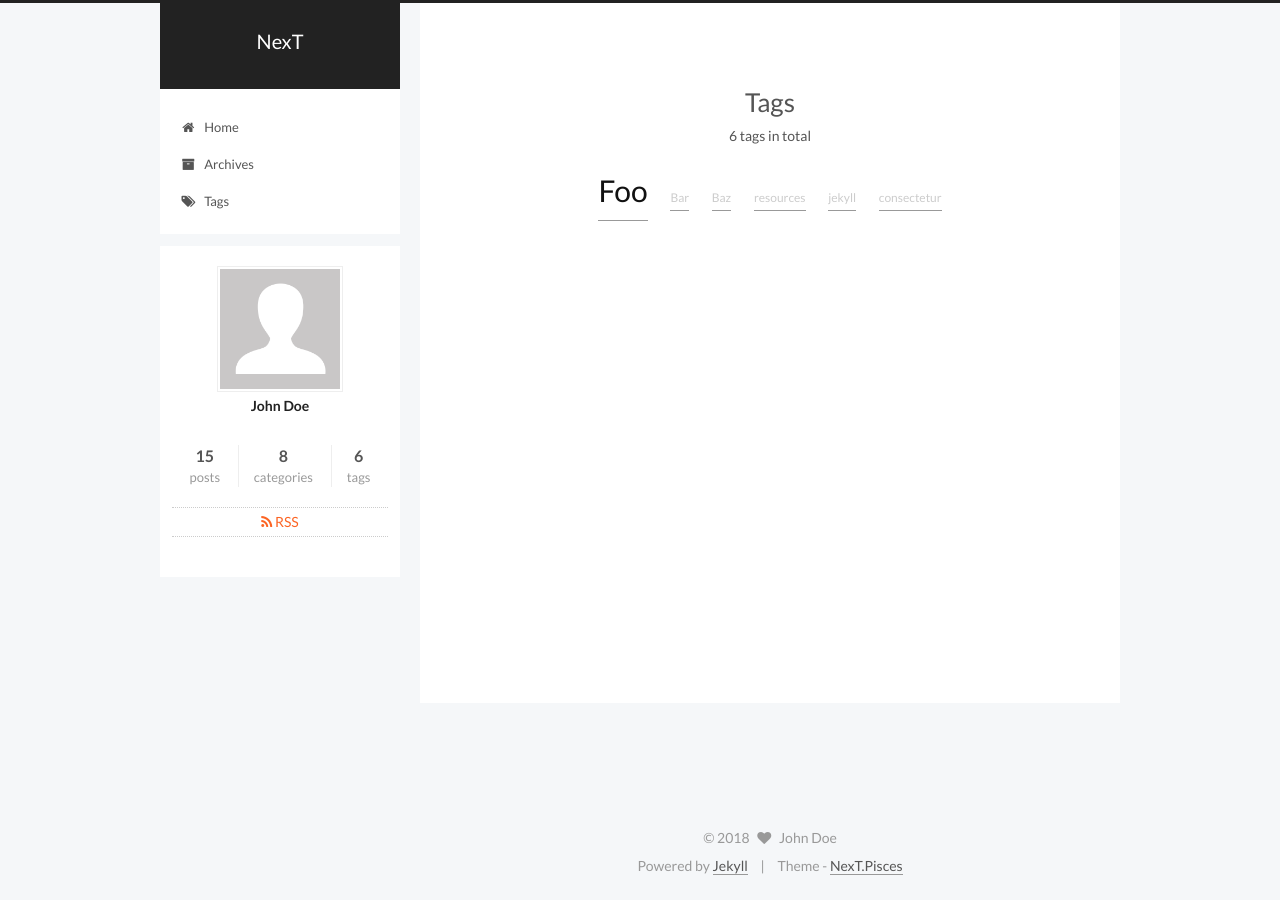
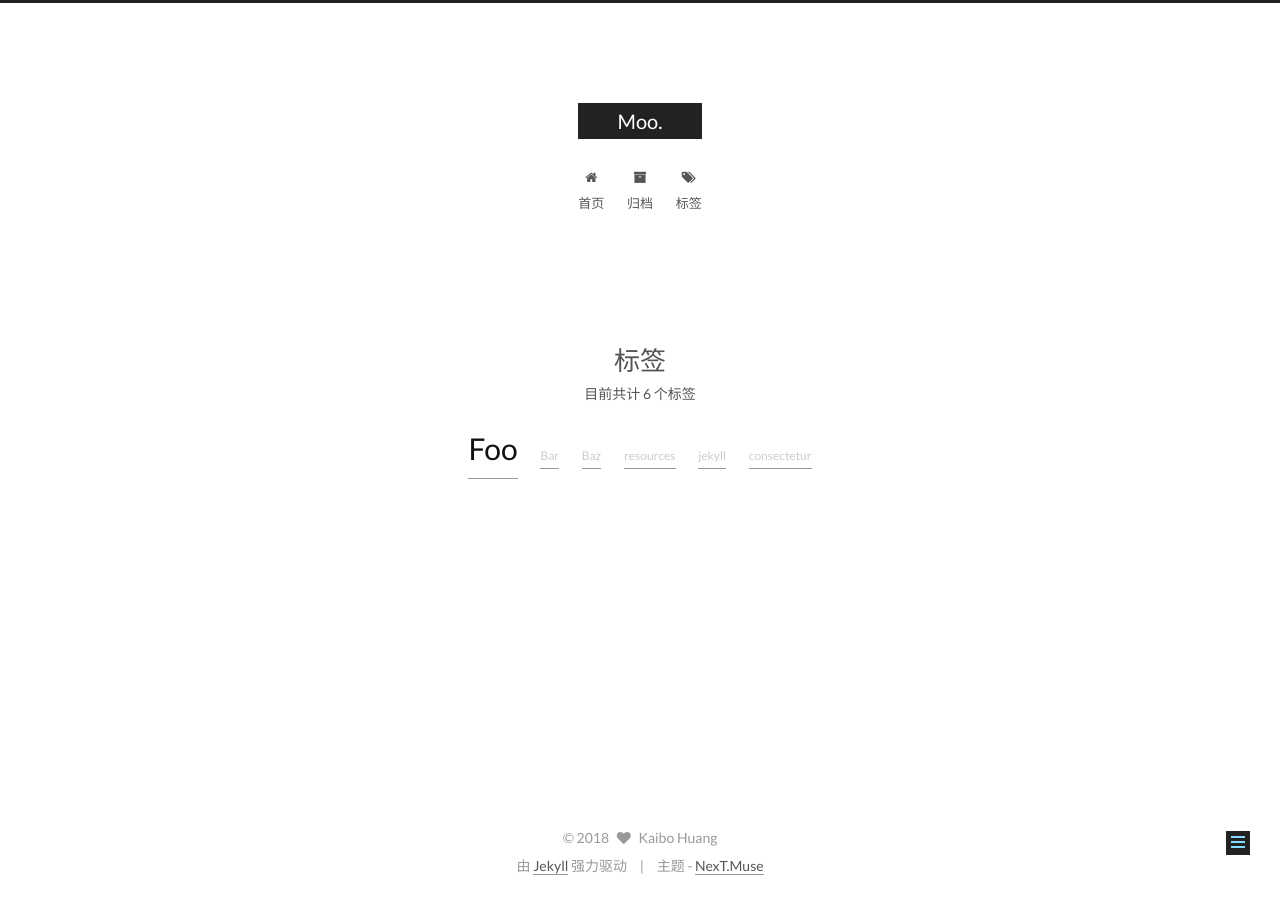
Before and after one commit to huangkaibo/huangkaibo.github.io, a Jekyll site: the page built from tags/index.html, in a window 1280 px wide. Built offline with Jekyll 4.4.1, drawn with Linux system fonts in a browser that asks for light colours.

Commit message:
简单修改设置文件

```diff
--- a/_config.yml
+++ b/_config.yml
@@ -4,12 +4,12 @@
 # ---------------------------------------------------------------
 
 # Site
-title: NexT
+title: Moo.
 subtitle:
-description:
-author: John Doe
+description: 黄凯博的博客
+author: Kaibo Huang
 # Support language: de, en, fr-FR, id, ja, ko, pt-BR, pt, ru, zh-Hans, zh-hk, zh-tw
-language: en
+language: zh-Hans
 date_format: '%Y-%m-%d'
 
 # URL
@@ -150,9 +150,9 @@ menu_icons:
 # ---------------------------------------------------------------
 
 # Schemes
-# scheme: Muse
+scheme: Muse
 # scheme: Mist
-scheme: Pisces
+# scheme: Pisces
 
 
 # ---------------------------------------------------------------
```
